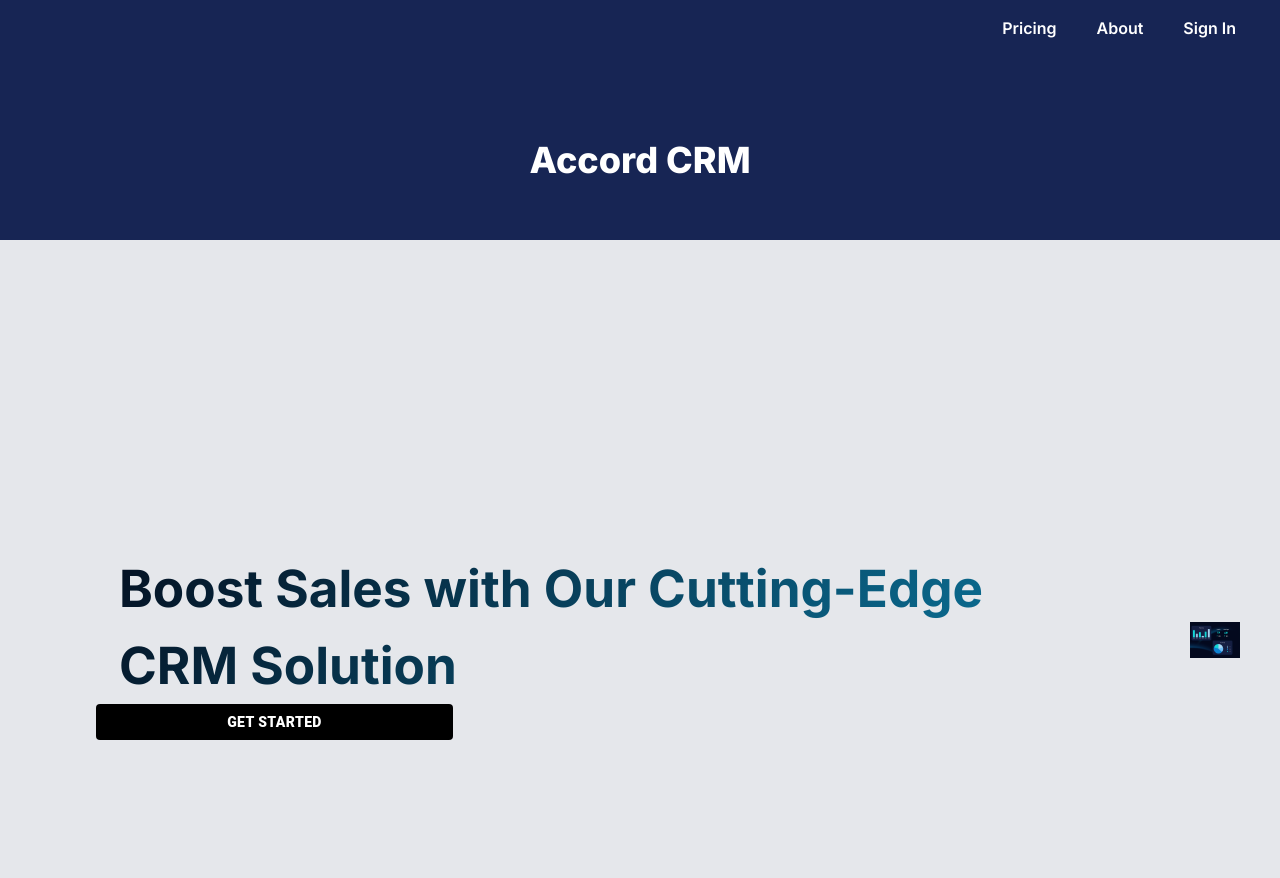
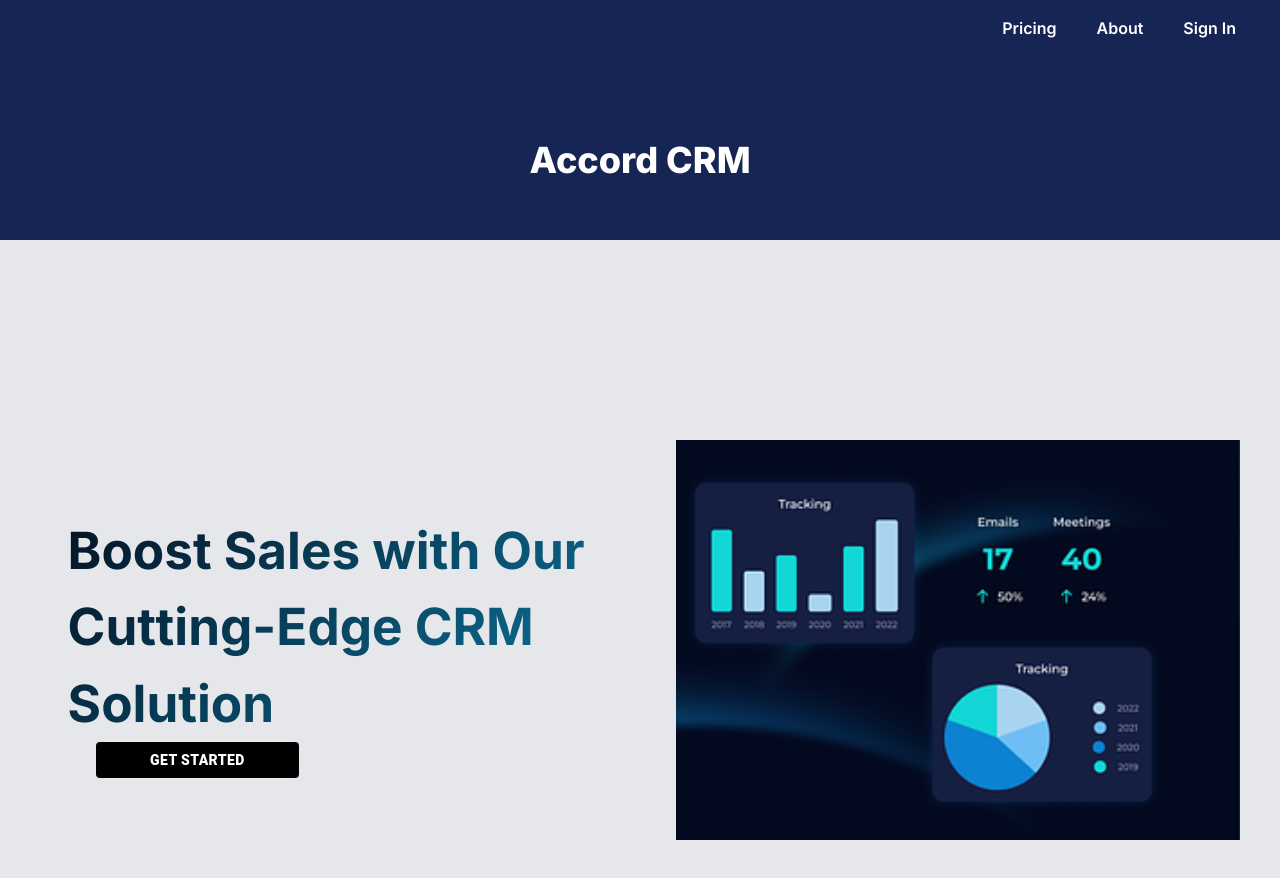
Before and after one commit to Telecard-Limited/custom-crm, a Next.js app: page / in a window 1280 px wide. Shown: the top 878 px of the page. Built offline with nearby package versions, Linux system fonts and the light colour scheme.

Commit message:
width and height changes

```diff
--- a/app/(root)/page.tsx
+++ b/app/(root)/page.tsx
@@ -89,10 +89,12 @@ export default function Home() {
         <Image
           alt="default"
           src="/images/marketflows.png"
-          width={50}
-          height={50}
+          width={300}
+          height={100}
           style={{
             marginRight: "40px",
+            width: "50%",
+            height: "50%",
           }}
         />
       </div>
```
